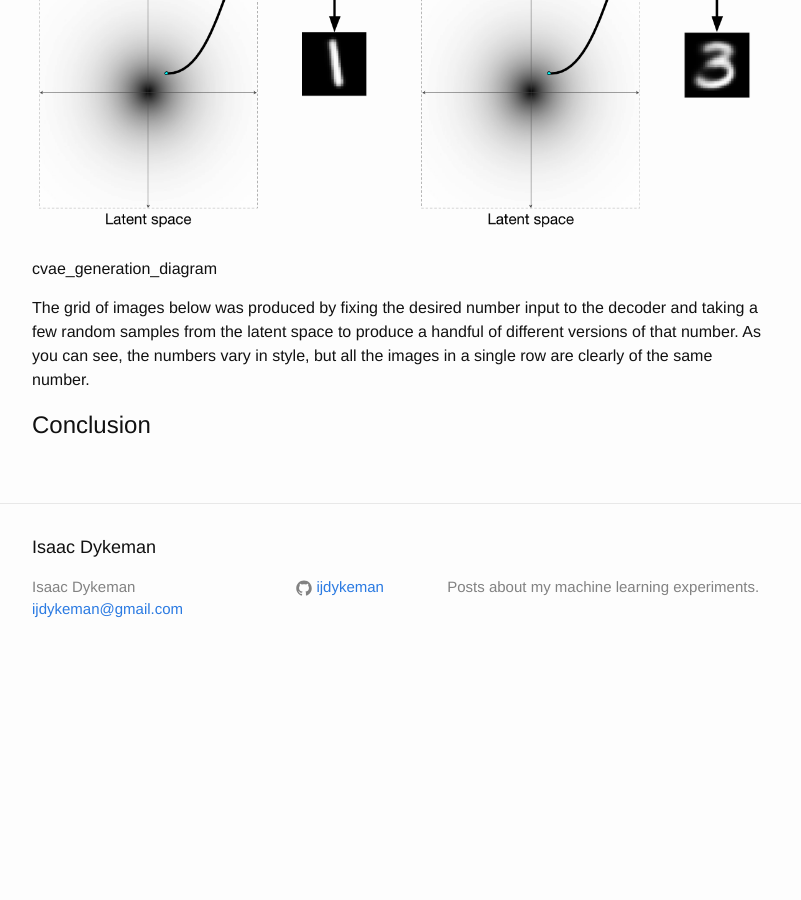
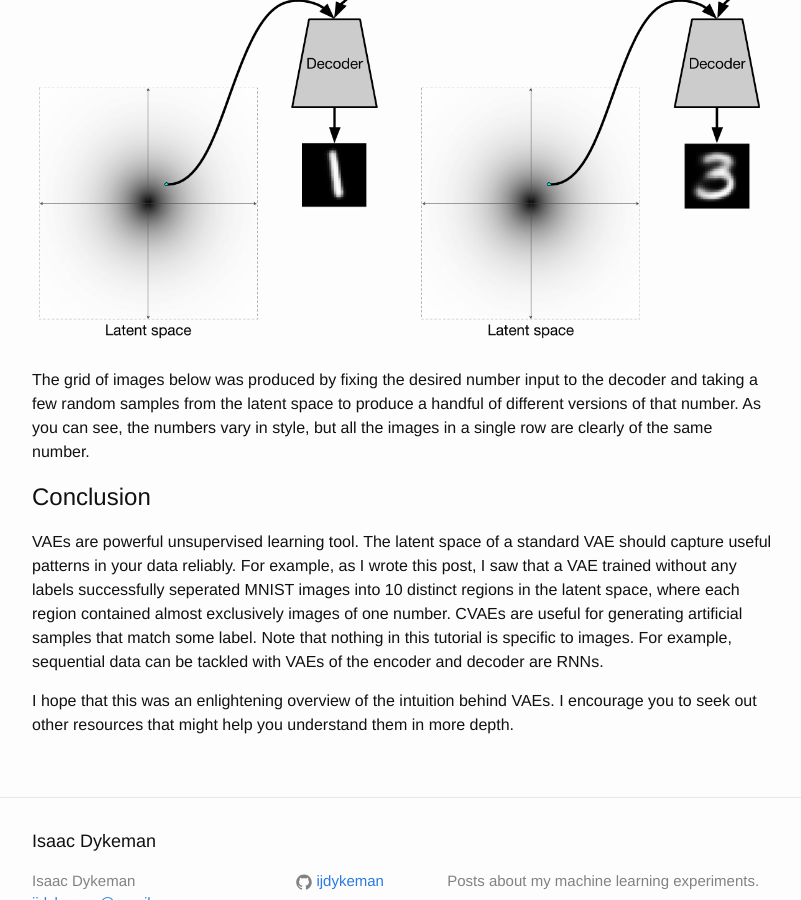
Before and after one commit to IJDykeman/ijdykeman.github.io, a Jekyll site: the page built from _posts/2016-12-20-cvae.markdown, in a window 1280 px wide and 900 px high, scrolled down 6130 px. Shown: the whole window, without its empty margins (238-1039 px from the left). Built offline with Jekyll 4.4.1, drawn with Linux system fonts in a browser that asks for light colours; before the commit the page ends 6811 px from its top, so only the background shows below that; some of the changed text lies outside the part shown.

Commit message:
cvae article prose improvements

```diff
--- a/_posts/2016-12-20-cvae.markdown
+++ b/_posts/2016-12-20-cvae.markdown
@@ -56,6 +56,8 @@ I said earlier that the decoder should expect to see points sampled from a stand
 
 where the average of different distributions produced in response to different training examples approximate a standard normal.  Now the assumption that the decoder sees points drawn from a standard normal distribution holds.
 
+Obviosly we need some way to measure whether the sum of distributions produced by the encoder "approximates" the standard normal distribution.  We can measure the quality of this approximation using Kullback-Leibler divergence.  Kullback-Leibler divergence essentially measures how different two probability distributions are.  This is treated in more depth in Doersch's tutorial.
+
 ## Training a VAE with The Reparametrization Trick
 
 In Figure WHICH, there is a random variable in the network between the input and output.  There’s no way to backpropagate through a random variable, which presents the obvious problem that you’re now unable to train the encoder.  To solve this problem, the VAE can be expressed in a different way such that the parameters of the latent distribution are factored out of the parameters of the random variable, so that backpropagation can proceed through the parameters of the latent distribution.  Thus, the encoder can be trained.  Concretely, N(μ,Σ) = μ + Σ N(0, I) when the covariance matrix Σ is diagonal, which it is in our case.  But this is treated in more depth in other articles.  The important takeaway is that a VAE can be trained end-to-end using backprop.  But since there is still an element of randomness involved, instead of being called stochastic gradient descent, the training process is called stochastic gradient variational Bayes (SGVB). CHECK THAT
@@ -74,7 +76,6 @@ To generate an image of a particular number, just feed that number into the deco
 
 ![cvae generation diagram]({{ site.url }}/assets/cvae_generation_diagram.png)
 
-cvae_generation_diagram
 
 The grid of images below was produced by fixing the desired number input to the decoder and taking a few random samples from the latent space to produce a handful of different versions of that number.  As you can see, the numbers vary in style, but all the images in a single row are clearly of the same number.
 
@@ -82,3 +83,7 @@ The grid of images below was produced by fixing the desired number input to the
 
 
 # Conclusion
+
+VAEs are powerful unsupervised learning tool.  The latent space of a standard VAE should capture useful patterns in your data reliably.  For example, as I wrote this post, I saw that a VAE trained without any labels successfully seperated MNIST images into 10 distinct regions in the latent space, where each region contained almost exclusively images of one number.  CVAEs are useful for generating artificial samples that match some label.  Note that nothing in this tutorial is specific to images.  For example, sequential data can be tackled with VAEs of the encoder and decoder are RNNs.
+
+I hope that this was an enlightening overview of the intuition behind VAEs.  I encourage you to seek out other resources that might help you understand them in more depth.
```
